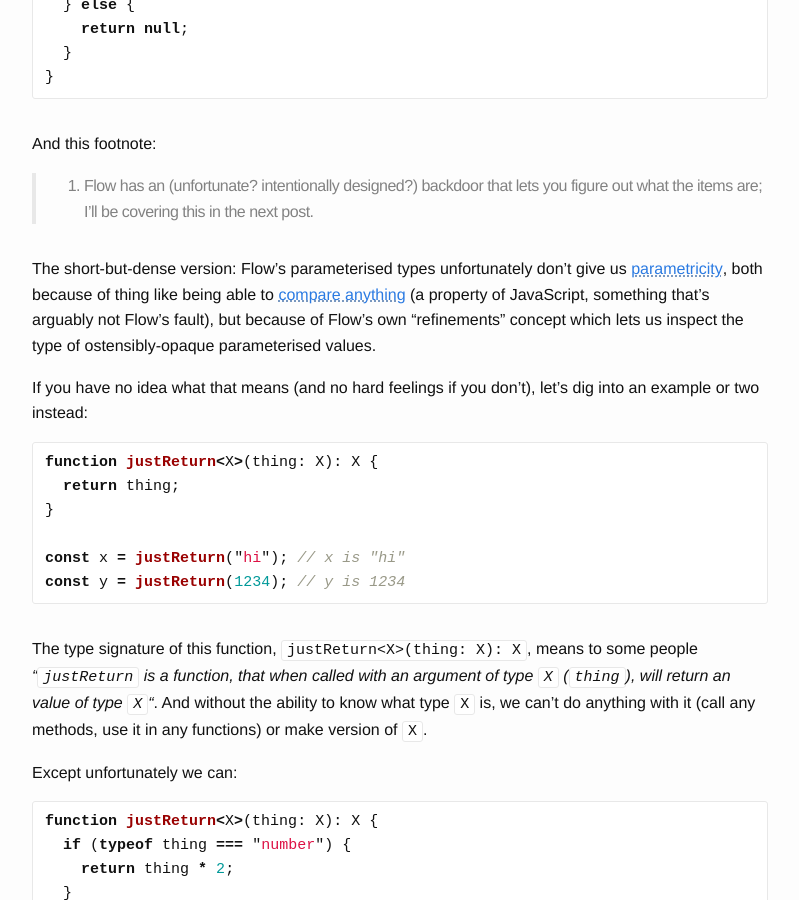
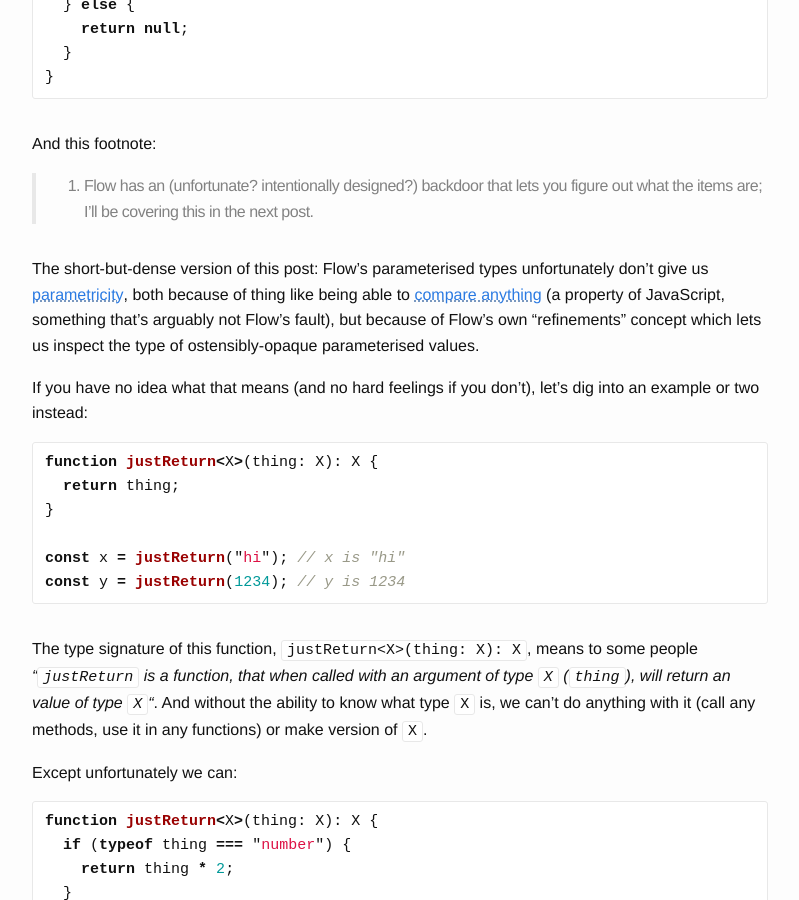
Before and after one commit to damncabbage/deadname.id.au, a Jekyll site: the page built from _posts/2017-01-10-flow-and-refined-type-parameters.markdown, in a window 1280 px wide and 900 px high, scrolled down 437 px. Shown: the whole window, without its empty margins (240-1039 px from the left). Built offline with Jekyll 4.4.1, drawn with Linux system fonts in a browser that asks for light colours.

Commit message:
Intro tweak.

```diff
--- a/_posts/2017-01-10-flow-and-refined-type-parameters.markdown
+++ b/_posts/2017-01-10-flow-and-refined-type-parameters.markdown
@@ -27,7 +27,7 @@ And this footnote:
 
 > 1. Flow has an (unfortunate? intentionally designed?) backdoor that lets you figure out what the items are; I'll be covering this in the next post.
 
-The short-but-dense version: Flow's parameterised types unfortunately don't give us [parametricity](https://www.schoolofhaskell.com/school/starting-with-haskell/introduction-to-haskell/5-type-classes), both because of thing like being able to [compare anything](https://gist.github.com/raichoo/b5d2534c18eadbf9da8b) (a property of JavaScript, something that's arguably not Flow's fault), but because of Flow's own "refinements" concept which lets us inspect the type of ostensibly-opaque parameterised values.
+The short-but-dense version of this post: Flow's parameterised types unfortunately don't give us [parametricity](https://www.schoolofhaskell.com/school/starting-with-haskell/introduction-to-haskell/5-type-classes), both because of thing like being able to [compare anything](https://gist.github.com/raichoo/b5d2534c18eadbf9da8b) (a property of JavaScript, something that's arguably not Flow's fault), but because of Flow's own "refinements" concept which lets us inspect the type of ostensibly-opaque parameterised values.
 
 If you have no idea what that means (and no hard feelings if you don't), let's dig into an example or two instead:
 
```
